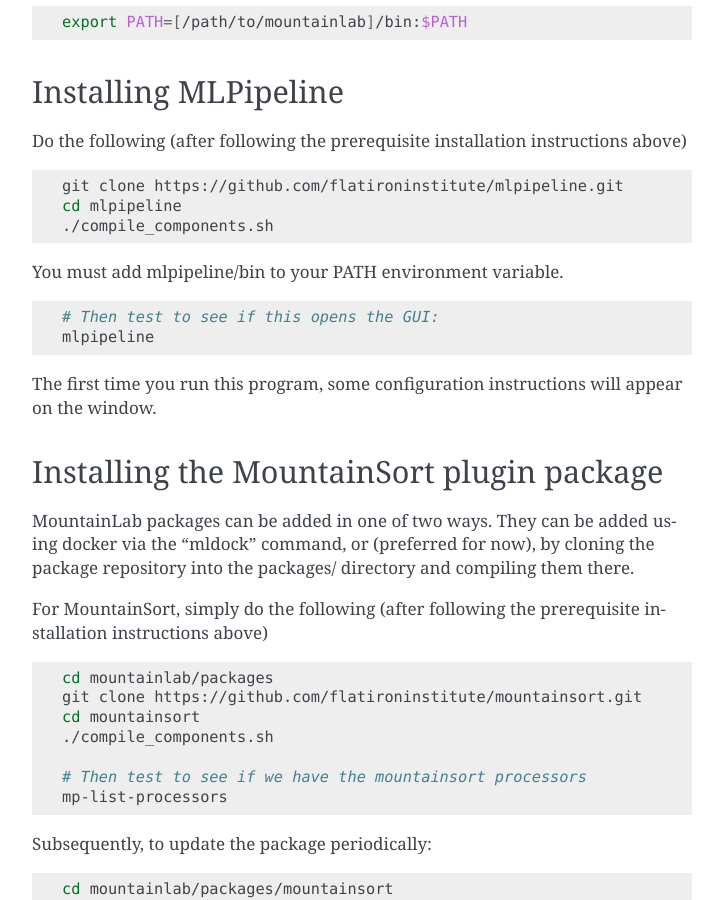
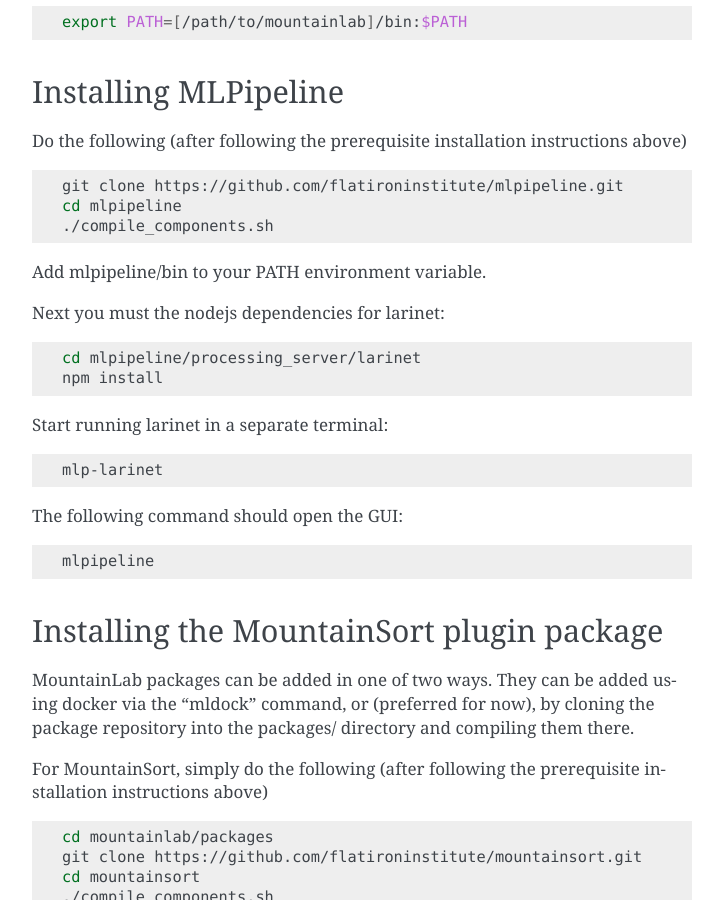
Before and after one commit to scratcharchive/mountainsort_examples, a Sphinx documentation site: the page built from docs/source/installation_advanced.rst, in a window 1280 px wide and 900 px high, scrolled down 1809 px. Shown: the whole window, without its empty margins (388-1111 px from the left). Built offline with Sphinx 7.4.7, drawn with Linux system fonts in a browser that asks for light colours; pages that are not in the unit, such as notebooks, are missing from menus.

Commit message:
update docs

```diff
--- a/docs/source/installation_advanced.rst
+++ b/docs/source/installation_advanced.rst
@@ -93,14 +93,26 @@
 	cd mlpipeline
 	./compile_components.sh
 
-You must add mlpipeline/bin to your PATH environment variable.
+Add mlpipeline/bin to your PATH environment variable.
+
+Next you must the nodejs dependencies for larinet:
 
 .. code :: bash
 
-	# Then test to see if this opens the GUI:
+	cd mlpipeline/processing_server/larinet
+	npm install
+
+Start running larinet in a separate terminal:
+
+.. code :: bash
+
+	mlp-larinet
+
+The following command should open the GUI:
+
+.. code :: bash
+
 	mlpipeline
-
-The first time you run this program, some configuration instructions will appear on the window.
 
 Installing the MountainSort plugin package
 ------------------------------------------
```
